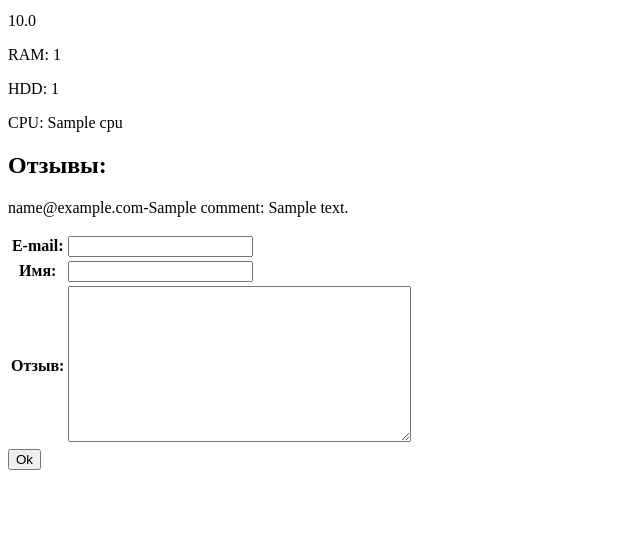
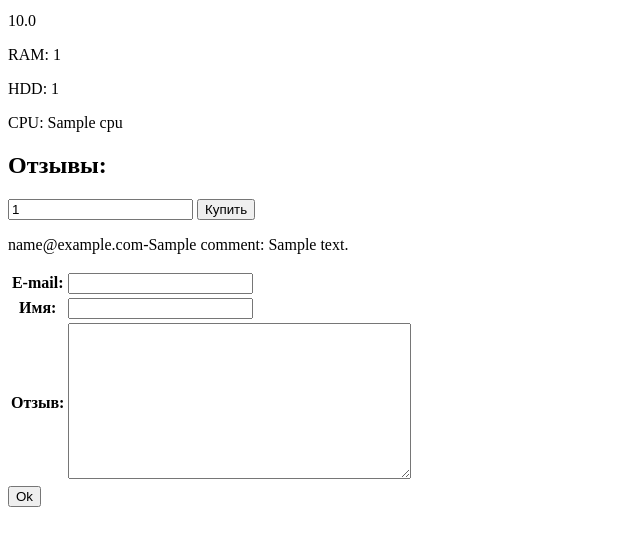
Before and after one commit to denyszamiatin/shop, a Django app: a page that uses shop/goods/templates/detail.html in a window 1280 px wide. Shown: the part 149-695 px from the top of the page, without its empty margins (0-640 px from the left). Run offline with Django 3.2, Linux system fonts and the light colour scheme; tables that the repository leaves empty hold one stand-in row (values such as "Sample post").

Commit message:
Good templates

```diff
--- a/shop/goods/templates/detail.html
+++ b/shop/goods/templates/detail.html
@@ -7,6 +7,11 @@
 <p>HDD: {{good.hdd}}</p>
 <p>CPU: {{good.cpu.name}}</p>
 <h2>Отзывы:</h2>
+<form action="/cart/add" method="post">
+    <input type="text" value="1">
+    <input type="submit" value="Купить">
+    <input type="hidden" value="{{good.id}}">
+</form>
 {%for f in feedbacks%}
 <p>{{f.email}}-{{f.name}}: {{f.text}}</p>
 {%endfor%}
--- a/shop/goods/urls.py
+++ b/shop/goods/urls.py
@@ -1,8 +1,9 @@
 from django.conf.urls import url
 
-from .views import index, detail
+from .views import index, detail, templ
 
 urlpatterns = [
     url(r'^$', index),
     url(r'^detail/(?P<slug>(\w|-)+)$', detail),
+    url(r'^templ$', templ),
 ]
--- a/shop/goods/views.py
+++ b/shop/goods/views.py
@@ -30,3 +30,7 @@ def detail(request, slug):
                       'feedbacks': Comment.objects.filter(good=good),
                   }
                   )
+
+
+def templ(request):
+    return render(request, 'templ.html', {'a': {'a': 1, 'b': [1,2,3]}})
```
